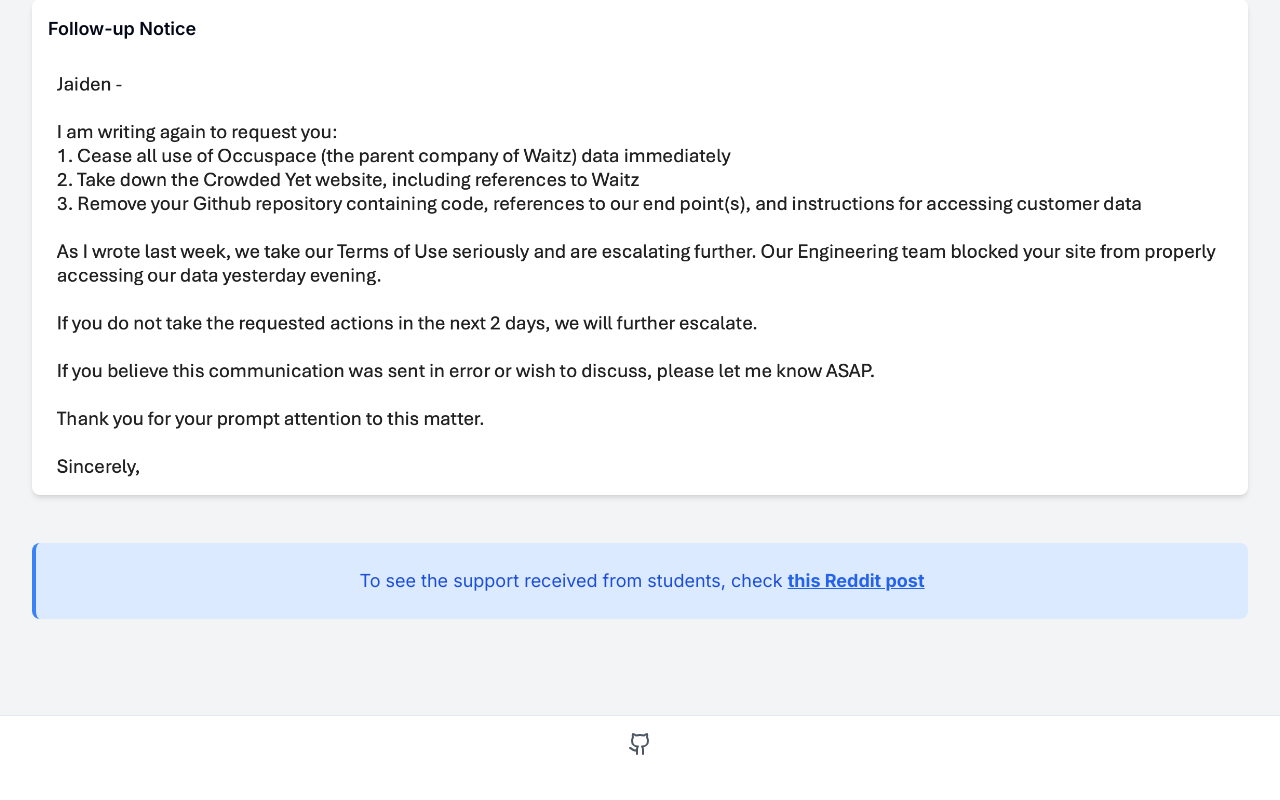
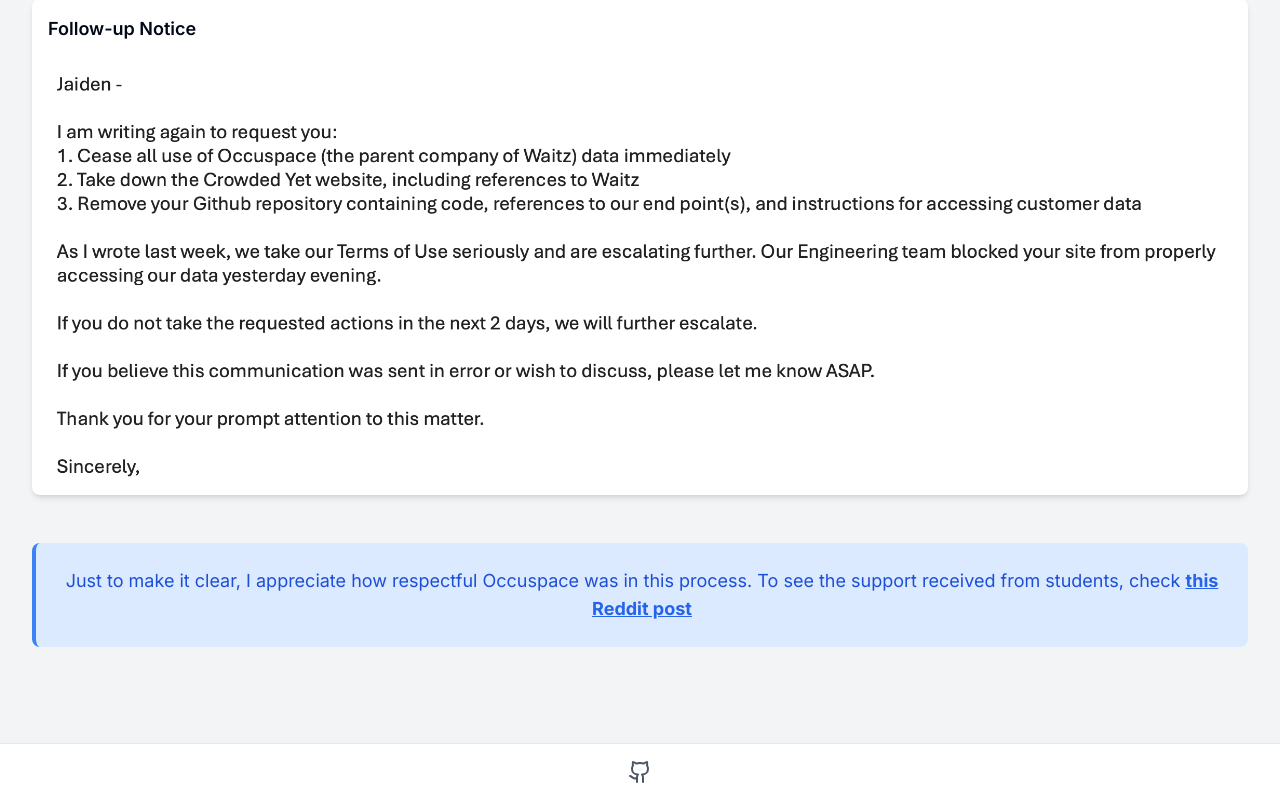
Before and after one commit to JaidenRatti/crowded-yet, a Next.js app: page / in a window 1280 px wide. Shown: the part 1402-2202 px from the top of the page. Before the commit the page ends 2174 px from the top, so only its background shows below. Built offline with nearby package versions, Linux system fonts and the light colour scheme.

Commit message:
Update page.tsx

```diff
--- a/app/page.tsx
+++ b/app/page.tsx
@@ -57,7 +57,7 @@
 
       <div className="mt-12 p-6 bg-blue-100 border-l-4 border-blue-500 text-blue-700 rounded-lg">
   <p className="text-center text-lg">
-    To see the support received from students, check{' '}
+    Just to make it clear, I appreciate how respectful Occuspace was in this process. To see the support received from students, check{' '}
     <a
       href="https://www.reddit.com/r/uwaterloo/comments/1h6v4ks/check_how_busy_the_libraries_on_campus_are/"
       target="_blank"
```
